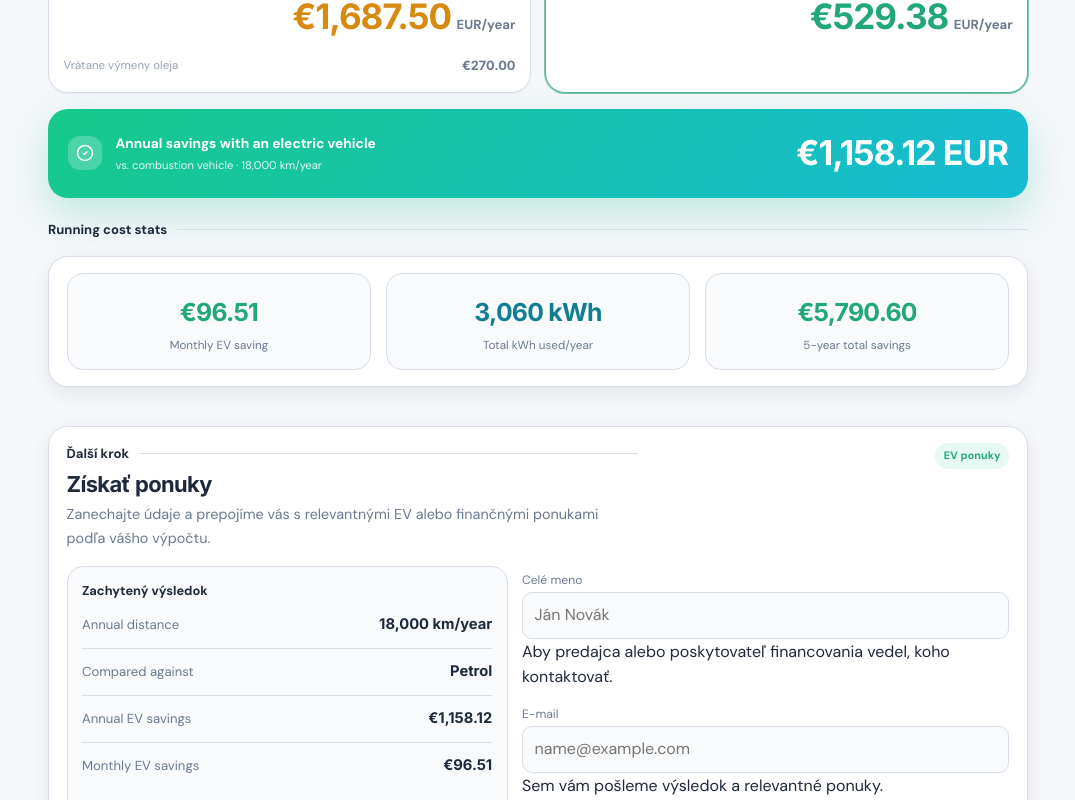
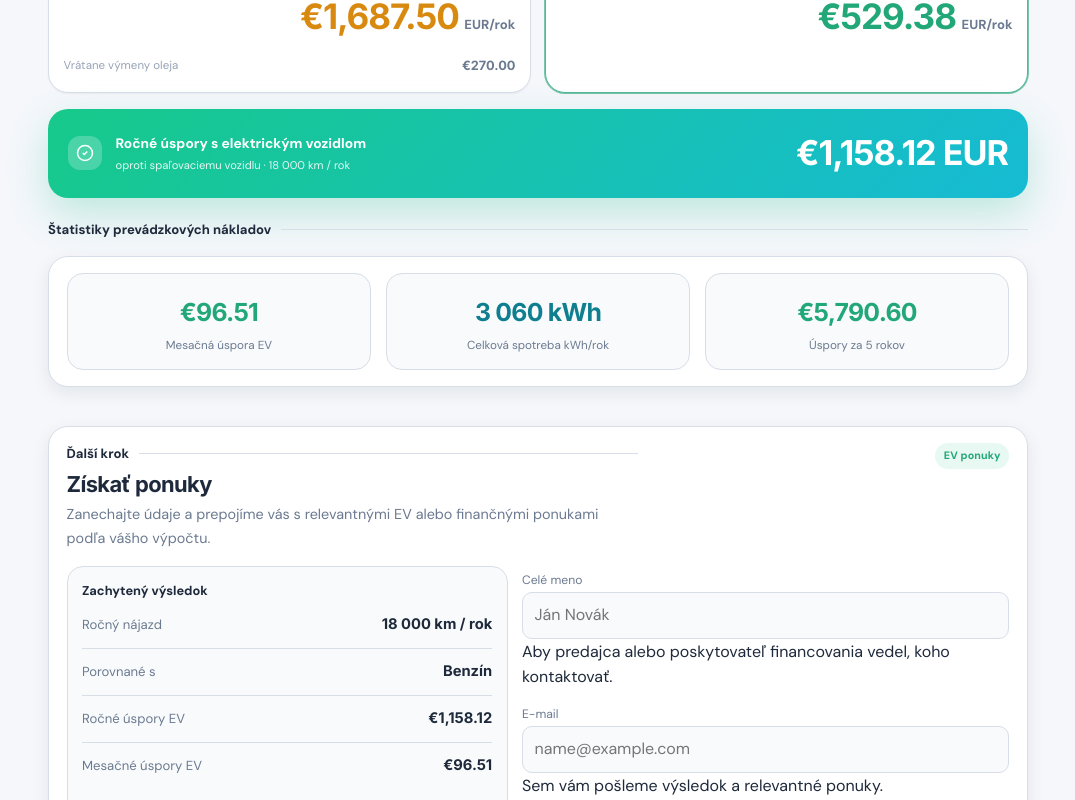
Before and after one commit to Azshken/EVCompare, a React (Vite) app: page / in a window 1280 px wide. Shown: the part 760-1560 px from the top of the page, without its empty margins (102-1177 px from the left). Built offline with nearby package versions, Linux system fonts and the light colour scheme.

Commit message:
Translate remaining hardcoded UI strings to Slovak

```diff
--- a/src/App.tsx
+++ b/src/App.tsx
@@ -14,7 +14,7 @@ type AppView = "voltcalc" | "loancalc" | "carselect";
 type SwitchDirection = "forward" | "backward";
 
 type FuelConfig = {
-  label: string;
+  labelKey: "petrol" | "diesel" | "hybrid";
   consumption: number;
   price: number;
 };
@@ -75,9 +75,9 @@ const defaultVoltCalcState: VoltCalcState = {
   fuelType: "petrol",
   electricityPrice: 0.173,
   fuelSettings: {
-    petrol: { label: "Petrol", consumption: 4.5, price: 1.75 },
-    diesel: { label: "Diesel", consumption: 4.1, price: 1.61 },
-    hybrid: { label: "Hybrid", consumption: 3.9, price: 1.75 },
+    petrol: { labelKey: "petrol", consumption: 4.5, price: 1.75 },
+    diesel: { labelKey: "diesel", consumption: 4.1, price: 1.61 },
+    hybrid: { labelKey: "hybrid", consumption: 3.9, price: 1.75 },
   },
   evConsumption: 17,
 };
@@ -111,7 +111,7 @@ function readStorage<T>(key: string, fallback: T): T {
 }
 
 function App() {
-  const { t } = useI18n();
+  const { t, locale } = useI18n();
   const [activeView, setActiveView] = useState<AppView>(() =>
     readStorage<AppView>("evcompare-active-view", "voltcalc"),
   );
@@ -377,25 +377,25 @@ function App() {
       activeView === "voltcalc"
         ? [
             {
-              label: "Annual distance",
-              value: `${voltCalc.distance.toLocaleString("en-US")} km/year`,
+              label: t("annualDistance"),
+              value: `${voltCalc.distance.toLocaleString(locale)} ${t("kmPerYear")}`,
             },
             {
-              label: "Compared against",
-              value: voltCalc.fuelSettings[voltCalc.fuelType].label,
+              label: t("comparedAgainst"),
+              value: t(voltCalc.fuelSettings[voltCalc.fuelType].labelKey),
             },
             {
-              label: "Annual EV savings",
+              label: t("annualEvSavings"),
               value: formatEuro(voltResults.annualSavings, 2),
             },
             {
-              label: "Monthly EV savings",
+              label: t("monthlyEvSavings"),
               value: formatEuro(voltResults.monthlySavings, 2),
             },
           ]
         : activeView === "loancalc"
           ? [
-              { label: "Vehicle price", value: formatEuro(loanCalc.price, 0) },
+              { label: t("vehiclePrice"), value: formatEuro(loanCalc.price, 0) },
               {
                 label: t("downPayment"),
                 value: formatEuro(loanCalc.downPayment, 0),
--- a/src/components/voltcalc/VoltCalcPage.tsx
+++ b/src/components/voltcalc/VoltCalcPage.tsx
@@ -4,7 +4,7 @@ import { formatEuro } from "../../utils/format";
 import { useI18n } from "../../i18n";
 
 type FuelConfig = {
-  label: string;
+  labelKey: "petrol" | "diesel" | "hybrid";
   consumption: number;
   price: number;
 };
@@ -77,7 +77,7 @@ export function VoltCalcPage({
               step={500}
               value={distance}
               onChange={(e) => onDistanceChange(Number(e.target.value))}
-              aria-label="Annual distance driven"
+              aria-label={t("annualDistance")}
             />
           </div>
           <div className="slider-labels">
@@ -99,7 +99,7 @@ export function VoltCalcPage({
             <div className="control-stack">
               <div className="control-row">
                 <span className="control-label">{t("avgConsumption")}</span>
-                <div className="stepper" aria-label="Fuel consumption adjuster">
+                <div className="stepper" aria-label={t("fuelConsumptionAdjuster")}>
                   <button
                     type="button"
                     onClick={() =>
@@ -109,7 +109,7 @@ export function VoltCalcPage({
                         selectedFuel.consumption - 0.1,
                       )
                     }
-                    aria-label="Decrease combustion consumption"
+                    aria-label={t("decreaseFuelConsumption")}
                   >
                     −
                   </button>
@@ -125,7 +125,7 @@ export function VoltCalcPage({
                         selectedFuel.consumption + 0.1,
                       )
                     }
-                    aria-label="Increase combustion consumption"
+                    aria-label={t("increaseFuelConsumption")}
                   >
                     +
                   </button>
@@ -148,7 +148,7 @@ export function VoltCalcPage({
                         Number(e.target.value),
                       )
                     }
-                    aria-label="Fuel price"
+                    aria-label={t("fuelPrice")}
                   />
                   <span className="price-unit">EUR/L</span>
                 </div>
@@ -165,7 +165,7 @@ export function VoltCalcPage({
                 <span className="total-amount fuel">
                   {formatEuro(results.annualFuelCost, 2)}
                 </span>
-                <span className="total-unit">EUR/year</span>
+                <span className="total-unit">{t("perYear")}</span>
               </div>
 
               <div className="subcost-row">
@@ -193,18 +193,18 @@ export function VoltCalcPage({
               </svg>
               {t("electric")}
             </span>
-            <span className="recommended-label">✦ Recommended</span>
+            <span className="recommended-label">✦ {t("recommendedChip")}</span>
           </div>
 
           <div className="vehicle-body">
             <div className="control-stack">
               <div className="control-row">
                 <span className="control-label">{t("avgConsumption")}</span>
-                <div className="stepper" aria-label="EV consumption adjuster">
+                <div className="stepper" aria-label={t("evConsumptionAdjuster")}>
                   <button
                     type="button"
                     onClick={() => onEvConsumptionChange(evConsumption - 0.5)}
-                    aria-label="Decrease EV consumption"
+                    aria-label={t("decreaseEvConsumption")}
                   >
                     −
                   </button>
@@ -214,7 +214,7 @@ export function VoltCalcPage({
                   <button
                     type="button"
                     onClick={() => onEvConsumptionChange(evConsumption + 0.5)}
-                    aria-label="Increase EV consumption"
+                    aria-label={t("increaseEvConsumption")}
                   >
                     +
                   </button>
@@ -233,7 +233,7 @@ export function VoltCalcPage({
                     onChange={(e) =>
                       onElectricityPriceChange(Number(e.target.value))
                     }
-                    aria-label="Electricity price"
+                    aria-label={t("electricityPrice")}
                   />
                   <span className="price-unit">EUR/kWh</span>
                 </div>
@@ -250,7 +250,7 @@ export function VoltCalcPage({
                 <span className="total-amount ev">
                   {formatEuro(results.annualEvCost, 2)}
                 </span>
-                <span className="total-unit">EUR/year</span>
+                <span className="total-unit">{t("perYear")}</span>
               </div>
             </div>
           </div>
@@ -273,12 +273,10 @@ export function VoltCalcPage({
             </svg>
           </div>
           <div>
-            <div className="banner-label">
-              Annual savings with an electric vehicle
-            </div>
+            <div className="banner-label">{t("annualEvSavingsBanner")}</div>
             <div className="banner-sub">
-              vs. combustion vehicle · {distance.toLocaleString("en-US")}{" "}
-              km/year
+              {t("versusCombustion")} · {distance.toLocaleString(locale)}{" "}
+              {t("kmPerYear")}
             </div>
           </div>
         </div>
@@ -287,7 +285,7 @@ export function VoltCalcPage({
         </div>
       </section>
 
-      <div className="section-kicker">Running cost stats</div>
+      <div className="section-kicker">{t("runningCostStats")}</div>
 
       <section className="surface-card stats-card">
         <div className="stats-grid">
@@ -295,19 +293,19 @@ export function VoltCalcPage({
             <div className="metric-value ev">
               {formatEuro(results.monthlySavings, 2)}
             </div>
-            <div className="metric-label">Monthly EV saving</div>
+            <div className="metric-label">{t("monthlyEvSaving")}</div>
           </div>
           <div className="stat-box">
             <div className="metric-value primary">
-              {results.annualEvEnergy.toLocaleString("en-US")} kWh
+              {results.annualEvEnergy.toLocaleString(locale)} kWh
             </div>
-            <div className="metric-label">Total kWh used/year</div>
+            <div className="metric-label">{t("totalKwhPerYear")}</div>
           </div>
           <div className="stat-box">
             <div className="metric-value ev">
               {formatEuro(results.savingsFiveYears, 2)}
             </div>
-            <div className="metric-label">5-year total savings</div>
+            <div className="metric-label">{t("fiveYearSavings")}</div>
           </div>
         </div>
       </section>
--- a/src/i18n.tsx
+++ b/src/i18n.tsx
@@ -60,6 +60,60 @@ const DICT = {
   costPer100: { en: "Cost per 100 km", sk: "Náklad na 100 km" },
   perYear: { en: "EUR/year", sk: "EUR/rok" },
   includesOil: { en: "Includes oil service", sk: "Vrátane výmeny oleja" },
+  petrol: { en: "Petrol", sk: "Benzín" },
+  diesel: { en: "Diesel", sk: "Nafta" },
+  hybrid: { en: "Hybrid", sk: "Hybrid" },
+  comparedAgainst: { en: "Compared against", sk: "Porovnané s" },
+  annualEvSavings: { en: "Annual EV savings", sk: "Ročné úspory EV" },
+  monthlyEvSavings: { en: "Monthly EV savings", sk: "Mesačné úspory EV" },
+  annualEvSavingsBanner: {
+    en: "Annual savings with an electric vehicle",
+    sk: "Ročné úspory s elektrickým vozidlom",
+  },
+  versusCombustion: {
+    en: "vs. combustion vehicle",
+    sk: "oproti spaľovaciemu vozidlu",
+  },
+  runningCostStats: {
+    en: "Running cost stats",
+    sk: "Štatistiky prevádzkových nákladov",
+  },
+  monthlyEvSaving: {
+    en: "Monthly EV saving",
+    sk: "Mesačná úspora EV",
+  },
+  totalKwhPerYear: {
+    en: "Total kWh used/year",
+    sk: "Celková spotreba kWh/rok",
+  },
+  fiveYearSavings: {
+    en: "5-year total savings",
+    sk: "Úspory za 5 rokov",
+  },
+  fuelConsumptionAdjuster: {
+    en: "Fuel consumption adjuster",
+    sk: "Nastavenie spotreby paliva",
+  },
+  decreaseFuelConsumption: {
+    en: "Decrease combustion consumption",
+    sk: "Znížiť spotrebu spaľovacieho vozidla",
+  },
+  increaseFuelConsumption: {
+    en: "Increase combustion consumption",
+    sk: "Zvýšiť spotrebu spaľovacieho vozidla",
+  },
+  evConsumptionAdjuster: {
+    en: "EV consumption adjuster",
+    sk: "Nastavenie spotreby EV",
+  },
+  decreaseEvConsumption: {
+    en: "Decrease EV consumption",
+    sk: "Znížiť spotrebu EV",
+  },
+  increaseEvConsumption: {
+    en: "Increase EV consumption",
+    sk: "Zvýšiť spotrebu EV",
+  },
   nextStep: { en: "Next step", sk: "Ďalší krok" },
   getMatched: { en: "Get matched offers", sk: "Získať ponuky" },
   leadIntro: {
@@ -108,14 +162,11 @@ const DICT = {
   browse: { en: "Browse", sk: "Prehliadať" },
   filterBy: { en: "Filter by", sk: "Filtrovať podľa" },
   filterHint: { en: "brand, type, eco rating", sk: "značka, typ, eko hodnotenie" },
-  euModels: { en: "EU EV models", sk: "EU EV modely" },
+  euModels: { en: "EU EV models", sk: "EV modely v EÚ" },
   months: { en: "months", sk: "mesiacov" },
   estimatedMonthly: { en: "Estimated monthly payment", sk: "Odhadovaná mesačná splátka" },
   annualSavings: { en: "Annual savings", sk: "Ročné úspory" },
   monthlySavings: { en: "Monthly savings", sk: "Mesačné úspory" },
-  petrol: { en: "Petrol", sk: "Benzín" },
-  diesel: { en: "Diesel", sk: "Nafta" },
-  hybrid: { en: "Hybrid", sk: "Hybrid" },
 } as const;
 
 export type DictKey = keyof typeof DICT;
```
